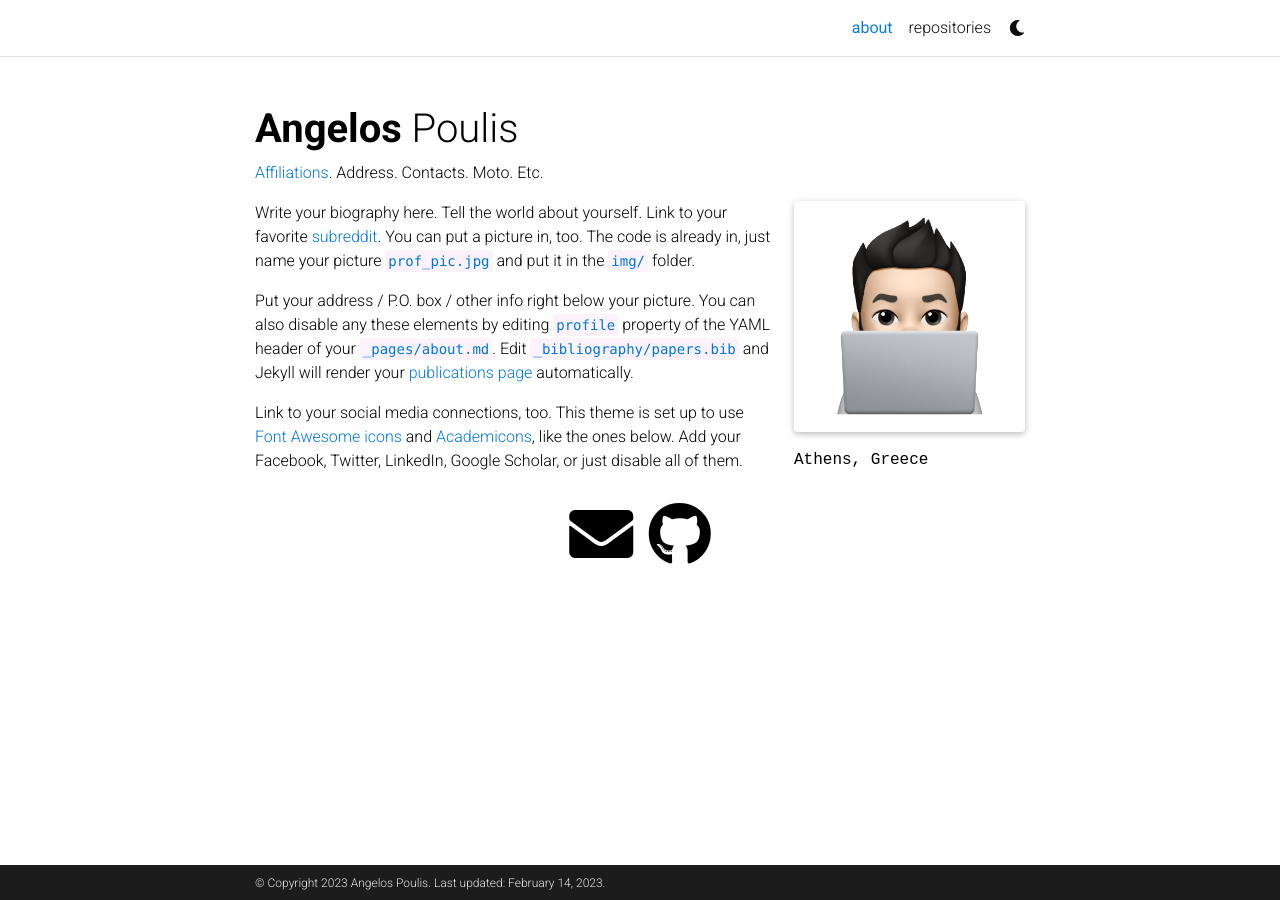
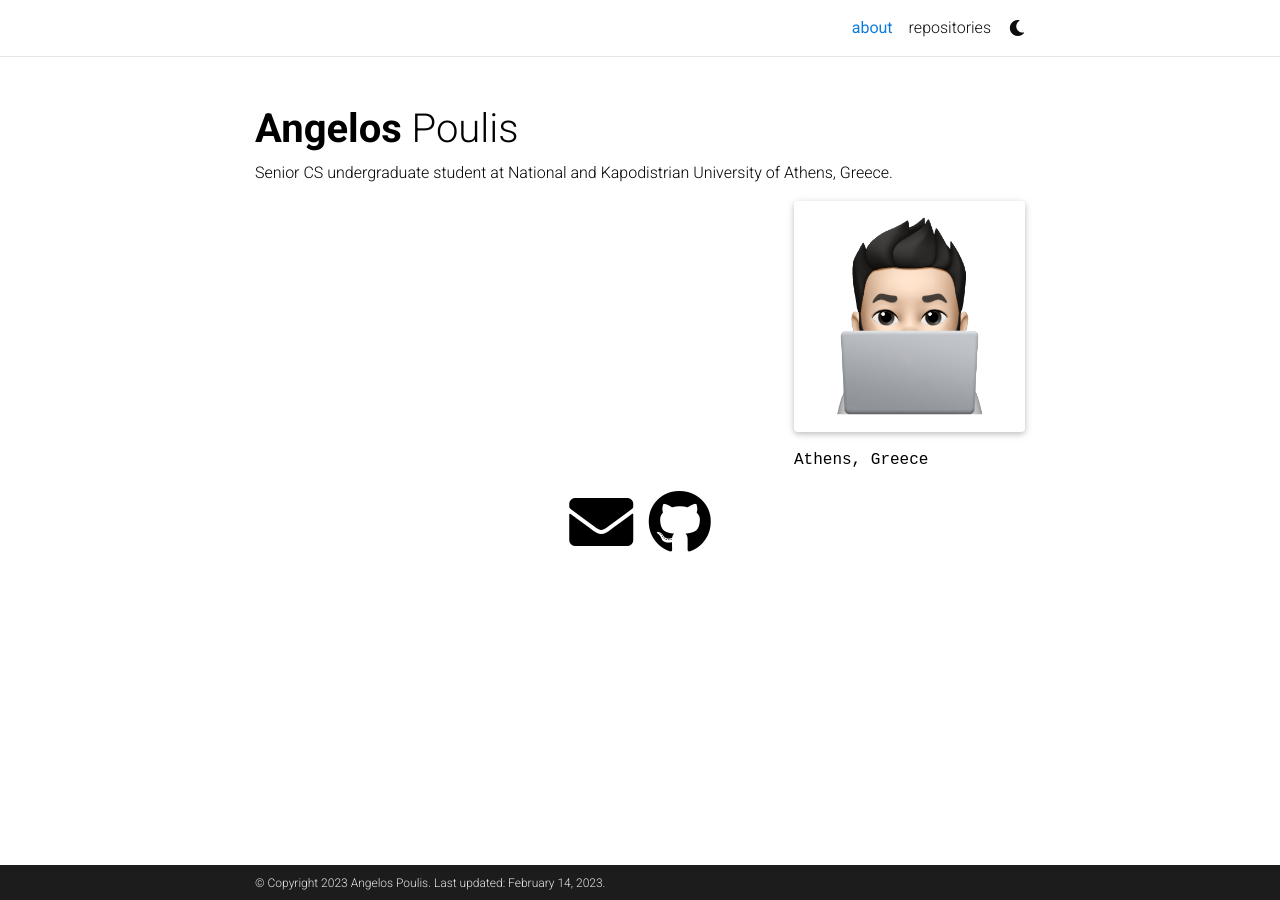
Before and after one commit to angelosps/angelosps.github.io, a Jekyll site: the page built from _pages/about.md, in a window 1280 px wide. Built offline with Jekyll 4.4.1, drawn with Linux system fonts in a browser that asks for light colours; full-size pictures stand in for the smaller copies a plugin makes; comment, search, counter and statistics services are not loaded; a style sheet for code colours, icons or effects is not loaded.

Commit message:
adding descr

```diff
--- a/_pages/about.md
+++ b/_pages/about.md
@@ -2,7 +2,7 @@
 layout: about
 title: about
 permalink: /
-subtitle: <a href='#'>Affiliations</a>. Address. Contacts. Moto. Etc.
+subtitle: Senior CS undergraduate student at National and Kapodistrian University of Athens, Greece.
 
 profile:
   align: right
@@ -15,9 +15,3 @@
 selected_papers: false # includes a list of papers marked as "selected={true}"
 social: true  # includes social icons at the bottom of the page
 ---
-
-Write your biography here. Tell the world about yourself. Link to your favorite [subreddit](http://reddit.com). You can put a picture in, too. The code is already in, just name your picture `prof_pic.jpg` and put it in the `img/` folder.
-
-Put your address / P.O. box / other info right below your picture. You can also disable any these elements by editing `profile` property of the YAML header of your `_pages/about.md`. Edit `_bibliography/papers.bib` and Jekyll will render your [publications page](/al-folio/publications/) automatically.
-
-Link to your social media connections, too. This theme is set up to use [Font Awesome icons](http://fortawesome.github.io/Font-Awesome/) and [Academicons](https://jpswalsh.github.io/academicons/), like the ones below. Add your Facebook, Twitter, LinkedIn, Google Scholar, or just disable all of them.
```
